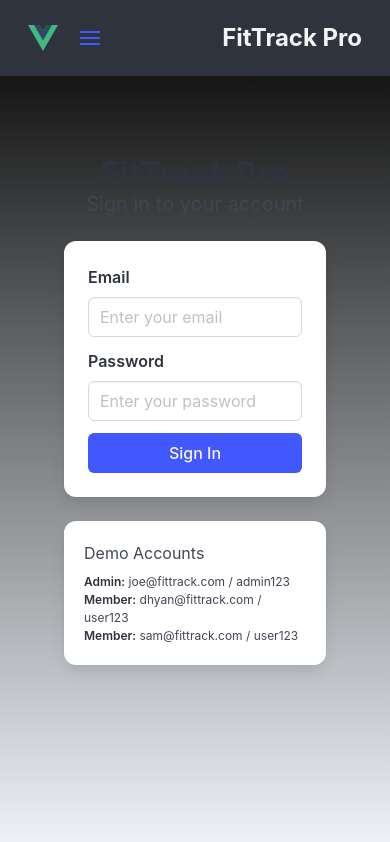
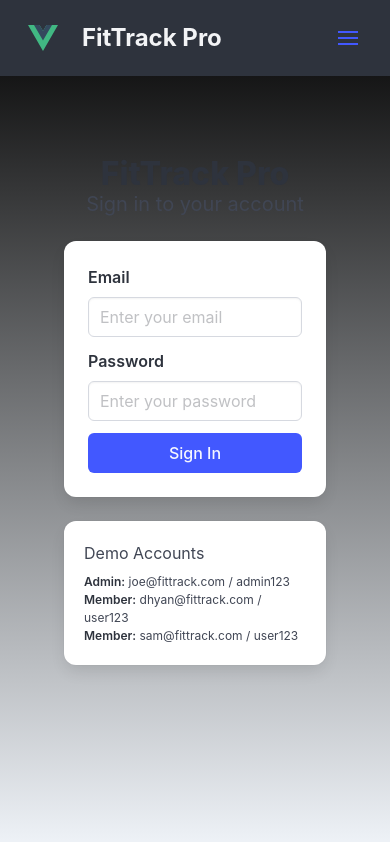
Before and after one commit to DhyanKumarPatel/WSP_project, a Vue app in the folder fitness-tracker-application/: page /login in a window 390 px wide. Built offline with nearby package versions, Linux system fonts and the light colour scheme; the HTML template or start-up script is replaced by a standard one.

Commit message:
nav bar for mobile view fixed

```diff
--- a/fitness-tracker-application/src/components/NavBar.vue
+++ b/fitness-tracker-application/src/components/NavBar.vue
@@ -27,7 +27,14 @@ function handleLogout() {
 
                 </a>
 
-                <a role="button" class="navbar-burger" aria-label="menu" aria-expanded="false"
+
+            </div>
+      <div class="navbar-brand">
+        <RouterLink to="/dashboard" class="navbar-item has-text-weight-bold app-brand">
+          FitTrack Pro
+        </RouterLink>
+      </div>
+       <a role="button" class="navbar-burger" aria-label="menu" aria-expanded="false"
                    @click="isActive = !isActive" :class="{ 'is-active': isActive }"
                    data-target="navbarBasicExample">
                     <span aria-hidden="true"></span>
@@ -35,12 +42,6 @@ function handleLogout() {
                     <span aria-hidden="true"></span>
                     <span aria-hidden="true"></span>
                 </a>
-            </div>
-      <div class="navbar-brand">
-        <RouterLink to="/dashboard" class="navbar-item has-text-weight-bold app-brand">
-          FitTrack Pro
-        </RouterLink>
-      </div>
 
       <div class="navbar-menu" :class="{ 'is-active': isActive }">
         <div v-if="authStore.isAuthenticated" class="navbar-start">
```
